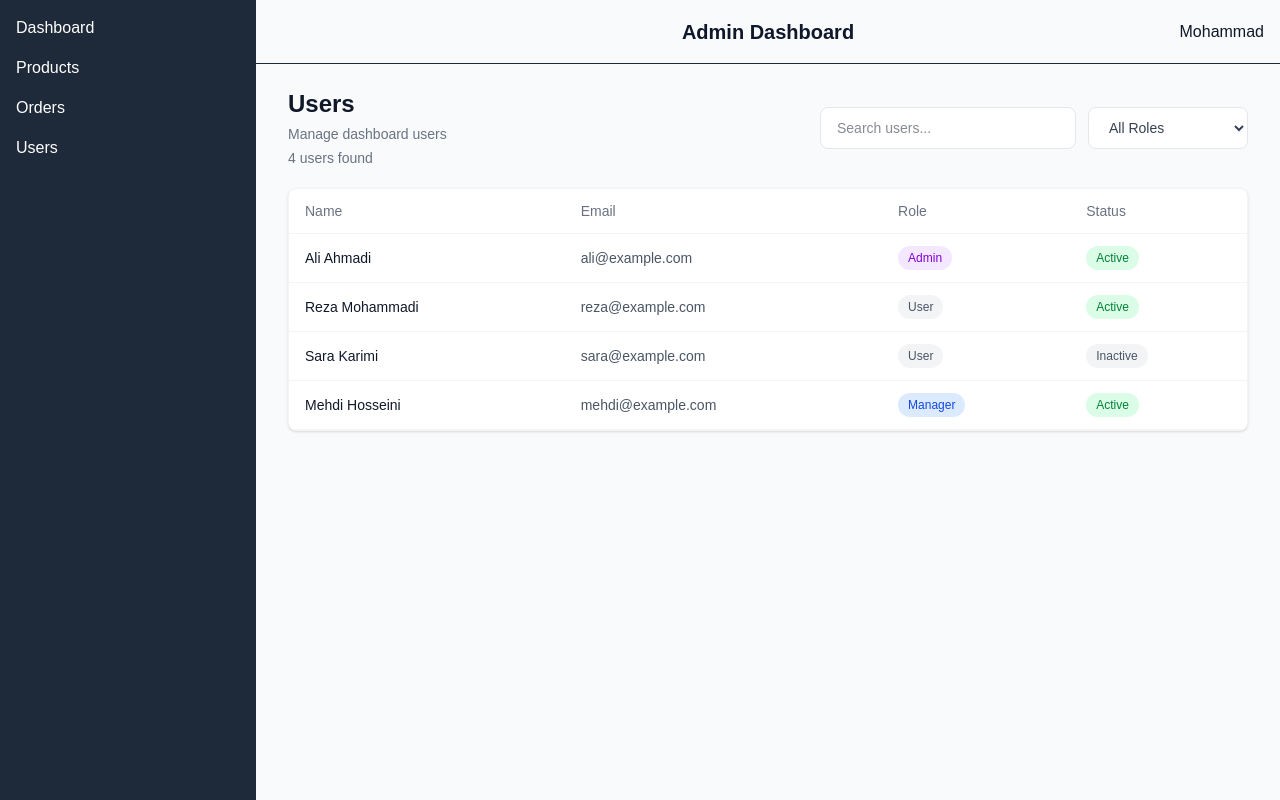
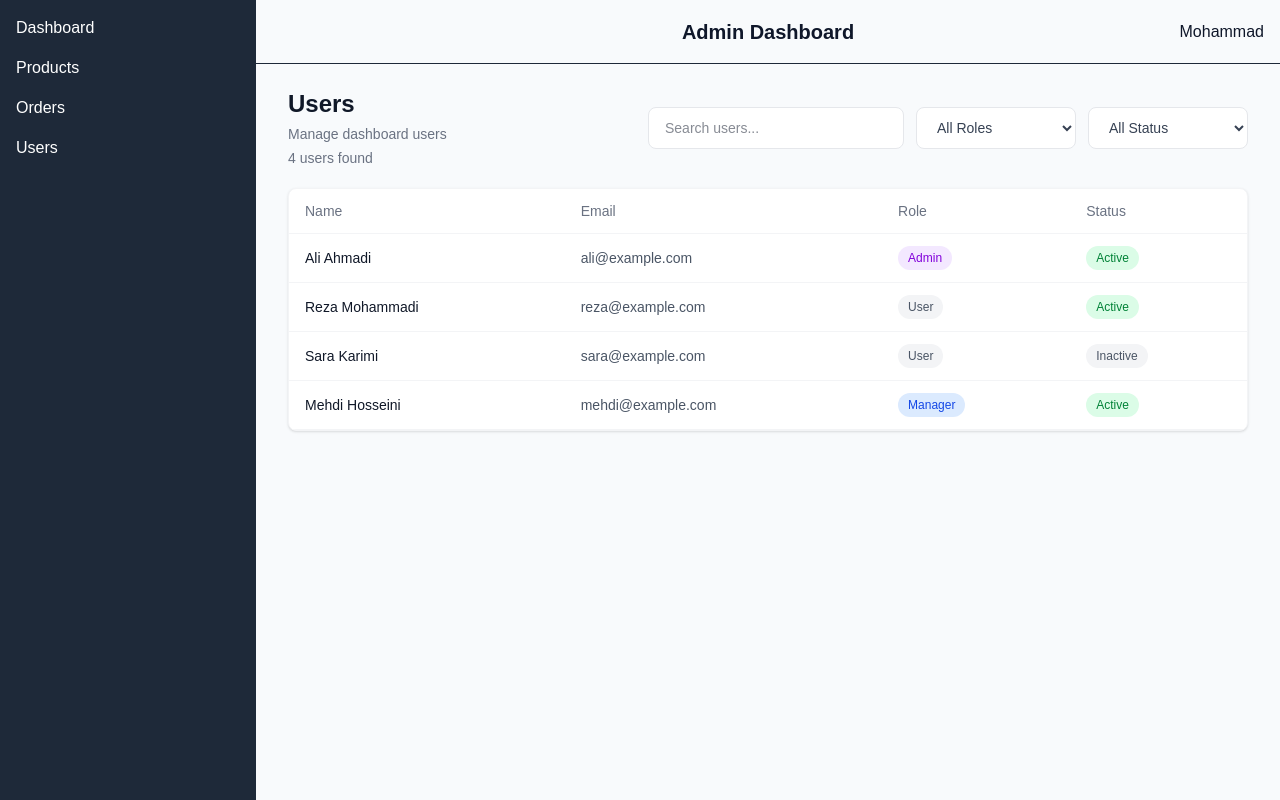
Before and after one commit to mohammad-shirani-developer/admin-dashboard, a Next.js app: page /dashboard/users in a window 1280 px wide. Built offline with nearby package versions, Linux system fonts and the light colour scheme.

Commit message:
feat: add status filter to users table for improved user management

```diff
--- a/app/dashboard/users/page.tsx
+++ b/app/dashboard/users/page.tsx
@@ -38,6 +38,7 @@ const users: User[] = [
 const PageUsers = () => {
   const [search, setSearch] = useState("");
   const [roleFilter, setRoleFilter] = useState("All");
+  const [statusFilter, setStatusFilter] = useState("All");
 
   const filteredUsers = users.filter((user) => {
     const searchValue = search.toLowerCase();
@@ -45,9 +46,13 @@ const PageUsers = () => {
     const matchesSearch =
       user.name.toLowerCase().includes(searchValue) ||
       user.email.toLowerCase().includes(searchValue);
+
     const matchesRole = roleFilter === "All" || user.role === roleFilter;
 
-    return matchesSearch && matchesRole;
+    const matchesStatus =
+      statusFilter === "All" || user.status === statusFilter;
+
+    return matchesSearch && matchesRole && matchesStatus;
   });
   return (
     <div className="mx-4 mt-6 sm:mx-6 lg:mx-8">
@@ -78,6 +83,16 @@ const PageUsers = () => {
             <option value="User">User</option>
             <option value="Manager">Manager</option>
           </select>
+
+          <select
+            value={statusFilter}
+            onChange={(event) => setStatusFilter(event.target.value)}
+            className="w-full rounded-lg border border-gray-200 bg-white px-4 py-2.5 text-sm text-gray-700 outline-none transition focus:border-gray-400 focus:ring-2 focus:ring-gray-100 sm:w-40"
+          >
+            <option value="All">All Status</option>
+            <option value="Active">Active</option>
+            <option value="Inactive">Inactive</option>
+          </select>
         </div>
       </div>
 
```
